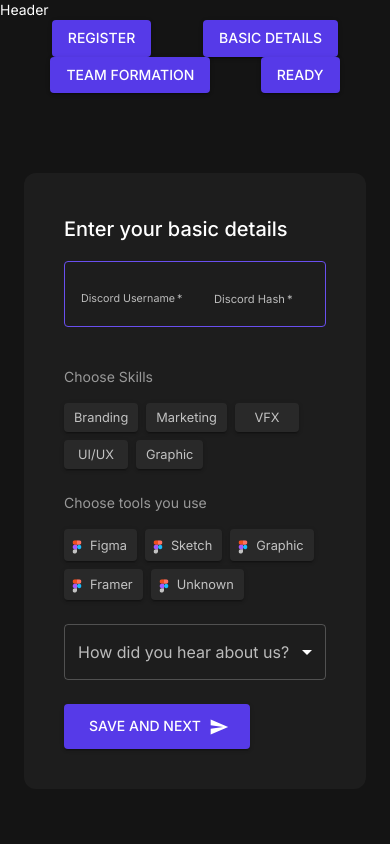
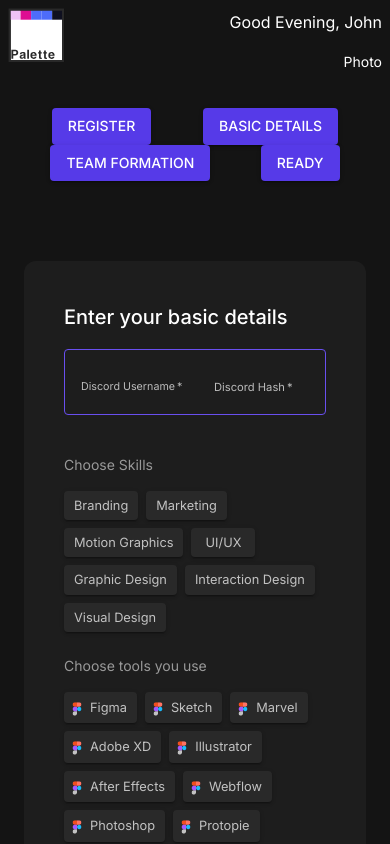
Before and after one commit to IEEE-VIT/palette-21-frontend, a React (Create React App) app: page /userForm in a window 390 px wide. Shown: the top 844 px of the page. Built offline with nearby package versions, Linux system fonts and the light colour scheme.

Commit message:
fix: react update fix and responsiveness

```diff
--- a/src/App.js
+++ b/src/App.js
@@ -2,6 +2,7 @@
 import { BrowserRouter, Route, Switch } from "react-router-dom";
 import LandingScreen from "./screens/LandingScreen/LandingScreen";
 import LoginScreen from "./screens/LoginScreen/LoginScreen";
+import play from "./screens/Playground/play";
 import UserFormScreen from "./screens/UserFormScreen/UserFormScreen";
 
 const AppRouter = () => {
@@ -11,7 +12,7 @@
         <Switch>
           <Route exact path="/" component={LandingScreen} />
           <Route exact path="/login" component={LoginScreen} />
-
+          <Route exact path="/play" component={play} />
           <Route exact path="/userForm" component={UserFormScreen} />
         </Switch>
       </BrowserRouter>
--- a/src/components/groupButton.jsx
+++ b/src/components/GroupedButton/groupButton.jsx
@@ -1,7 +1,7 @@
 import { Button, makeStyles, Typography, Icon } from "@material-ui/core";
 import PropTypes from "prop-types";
 import { React, useState } from "react";
-import figmaImage from "../assets/basicDetails/figma.svg";
+import figmaImage from "../../assets/basicDetails/figma.svg";
 
 const useStyles = makeStyles({
   smallText: {
@@ -46,6 +46,7 @@
 
   const handleClick = () => {
     setIsSelected(!isSelected);
+    props.handleSelection(props.text);
   };
 
   const enableIcon = (iconName) => {
@@ -103,6 +104,6 @@
 
 GroupedButton.propTypes = {
   text: PropTypes.string,
-  isSelected: PropTypes.bool,
   iconName: PropTypes.string,
+  handleSelection: PropTypes.func,
 };
--- /dev/null
+++ b/src/components/TopHeader/TopHeader.jsx
@@ -0,0 +1,33 @@
+import { Grid, Typography } from "@material-ui/core";
+import React from "react";
+import paletteLogo from "../../assets/logo.svg";
+
+export default function TopHeader() {
+  return (
+    <Grid container direction="row">
+      <Grid item xs={6}>
+        <Grid
+          container
+          direction="row"
+          justify="flex-start"
+          alignItems="center"
+        ></Grid>
+        <img src={paletteLogo} />
+      </Grid>
+      <Grid item xs={6}>
+        <Grid
+          container
+          direction="row"
+          justify="flex-end"
+          alignItems="center"
+          spacing={2}
+        >
+          <Grid item>
+            <Typography variant="subtitle1"> Good Evening, John</Typography>
+          </Grid>
+          <Grid item>Photo</Grid>
+        </Grid>
+      </Grid>
+    </Grid>
+  );
+}
--- /dev/null
+++ b/src/screens/Playground/play.jsx
@@ -0,0 +1,160 @@
+import { Box, Button, Grid, makeStyles, Paper } from "@material-ui/core";
+import React from "react";
+
+const useStyles = makeStyles({
+  button: {
+    // filter: `url(#round)`,
+    clipPath: `polygon(86% 0, 100% 49%, 86% 100%, 0 100%, 0 0)`,
+    padding: "0px",
+    width: "282px",
+    height: "56px",
+  },
+  button2: {
+    clipPath: `polygon(0 0, 86% 0%, 100% 50%, 86% 100%, 0 100%, 14% 50%)`,
+    padding: "0px",
+    width: "282px",
+    height: "56px",
+  },
+  button3: {
+    clipPath: `polygon(0 0, 100% 0, 100% 50%, 100% 100%, 0 100%, 14% 50%)`,
+    padding: "0px",
+    width: "282px",
+    height: "56px",
+  },
+});
+
+export default function play() {
+  const classes = useStyles();
+  return (
+    <Box p={4}>
+      <Button
+        variant="contained"
+        color="primary"
+        className={classes.button}
+        style={{ filter: `url(#round)` }}
+      >
+        <svg
+          style={{ visibility: "hidden", position: "absolute" }}
+          width="0"
+          height="0"
+          xmlns="http://www.w3.org/2000/svg"
+          version="1.1"
+        >
+          <defs>
+            <filter id="round">
+              <feGaussianBlur
+                in="SourceGraphic"
+                stdDeviation="5"
+                result="blur"
+              />
+              <feColorMatrix
+                in="blur"
+                mode="matrix"
+                values="1 0 0 0 0 0 1 0 0 0 0 0 1 0 0 0 0 0 19 -9"
+                result="goo"
+              />
+              <feComposite in="SourceGraphic" in2="goo" operator="atop" />
+            </filter>
+          </defs>
+        </svg>
+        Suppppppp
+      </Button>
+      <Button
+        variant="contained"
+        color="primary"
+        className={classes.button2}
+        style={{ filter: `url(#round)` }}
+      >
+        <svg
+          style={{ visibility: "hidden", position: "absolute" }}
+          width="0"
+          height="0"
+          xmlns="http://www.w3.org/2000/svg"
+          version="1.1"
+        >
+          <defs>
+            <filter id="round">
+              <feGaussianBlur
+                in="SourceGraphic"
+                stdDeviation="5"
+                result="blur"
+              />
+              <feColorMatrix
+                in="blur"
+                mode="matrix"
+                values="1 0 0 0 0 0 1 0 0 0 0 0 1 0 0 0 0 0 19 -9"
+                result="goo"
+              />
+              <feComposite in="SourceGraphic" in2="goo" operator="atop" />
+            </filter>
+          </defs>
+        </svg>
+        Suppppppp
+      </Button>
+      <Button
+        variant="contained"
+        color="primary"
+        className={classes.button2}
+        style={{ filter: `url(#round)` }}
+      >
+        <svg
+          style={{ visibility: "hidden", position: "absolute" }}
+          width="0"
+          height="0"
+          xmlns="http://www.w3.org/2000/svg"
+          version="1.1"
+        >
+          <defs>
+            <filter id="round">
+              <feGaussianBlur
+                in="SourceGraphic"
+                stdDeviation="5"
+                result="blur"
+              />
+              <feColorMatrix
+                in="blur"
+                mode="matrix"
+                values="1 0 0 0 0 0 1 0 0 0 0 0 1 0 0 0 0 0 19 -9"
+                result="goo"
+              />
+              <feComposite in="SourceGraphic" in2="goo" operator="atop" />
+            </filter>
+          </defs>
+        </svg>
+        Suppppppp
+      </Button>
+      <Button
+        variant="contained"
+        color="primary"
+        className={classes.button3}
+        style={{ filter: `url(#round)` }}
+      >
+        <svg
+          style={{ visibility: "hidden", position: "absolute" }}
+          width="0"
+          height="0"
+          xmlns="http://www.w3.org/2000/svg"
+          version="1.1"
+        >
+          <defs>
+            <filter id="round">
+              <feGaussianBlur
+                in="SourceGraphic"
+                stdDeviation="5"
+                result="blur"
+              />
+              <feColorMatrix
+                in="blur"
+                mode="matrix"
+                values="1 0 0 0 0 0 1 0 0 0 0 0 1 0 0 0 0 0 19 -9"
+                result="goo"
+              />
+              <feComposite in="SourceGraphic" in2="goo" operator="atop" />
+            </filter>
+          </defs>
+        </svg>
+        Suppppppp
+      </Button>
+    </Box>
+  );
+}
--- a/src/screens/UserFormScreen/BasicDetailsPage/BasicDetailsForm.jsx
+++ b/src/screens/UserFormScreen/BasicDetailsPage/BasicDetailsForm.jsx
@@ -11,9 +11,9 @@
   MenuItem,
   Typography,
 } from "@material-ui/core";
-import React from "react";
+import React, { useState, useEffect } from "react";
 import SendIcon from "@material-ui/icons/Send";
-import GroupedButton from "../../../components/groupButton";
+import GroupedButton from "../../../components/GroupedButton/groupButton";
 import NumberFormat from "react-number-format";
 import PropTypes from "prop-types";
 
@@ -81,6 +81,7 @@
       }}
       isNumericString
       prefix="# "
+      allowLeadingZeros={false}
       allowNegative={false}
       isAllowed={withValueLimit}
     />
@@ -93,16 +94,100 @@
   onChange: PropTypes.func.isRequired,
 };
 
-export default function BasicDetailsForm() {
+export default function BasicDetailsForm(props) {
   const classes = useStyles();
-  const [age, setAge] = React.useState("");
-  const handleChange = (event) => {
-    setAge(event.target.value);
+  const [hearUs, setHearUs] = useState("");
+  const [isValidForm, setIsValidForm] = useState(false);
+  const [discordUsername, setDiscordUsername] = useState("");
+  const [discordHash, setDiscordHash] = useState("");
+  const [selectedSkills, setSelectedSkills] = useState([]);
+  const [selectedTools, setSelectedTools] = useState([]);
+
+  useEffect(() => {
+    checkValidation();
+  }, [hearUs, discordHash, discordUsername, selectedSkills, selectedTools]);
+
+  useEffect(() => {
+    console.log("Initialise Call");
+  }, []);
+
+  const handleSelectedSkillChange = (input) => {
+    if (selectedSkills.includes(input)) {
+      const index = selectedSkills.indexOf(input);
+      if (index > -1) {
+        selectedSkills.splice(index, 1);
+      }
+    } else {
+      selectedSkills.push(input);
+      setSelectedSkills(selectedSkills);
+    }
+
+    console.log(selectedSkills);
   };
+
+  const handleSelectedToolChange = (input) => {
+    if (selectedTools.includes(input)) {
+      const index = selectedTools.indexOf(input);
+      if (index > -1) {
+        selectedTools.splice(index, 1);
+      }
+    } else {
+      selectedTools.push(input);
+      setSelectedTools(selectedTools);
+    }
+    console.log(selectedTools);
+  };
+
+  const handleHearUsSelection = (event) => {
+    setHearUs(event.target.value);
+  };
+
+  const handleNameChange = (event) => {
+    setDiscordUsername(event.target.value);
+    console.log(event.target.value);
+  };
+
+  const handleHashChange = (event) => {
+    setDiscordHash(event.target.value);
+    console.log(event.target.value);
+  };
+
+  const checkValidation = () => {
+    console.log("This is from checkValidation", hearUs);
+    if (
+      selectedSkills.length !== 0 &&
+      selectedTools.length !== 0 &&
+      hearUs !== "none" &&
+      discordUsername !== "" &&
+      discordHash !== ""
+    ) {
+      setIsValidForm(true);
+    } else {
+      setIsValidForm(false);
+    }
+  };
+
+  const buttonNext = () => {
+    props.moveNext("teamFormation");
+  };
+
+  const tools = [
+    "Figma",
+    "Sketch",
+    "Marvel",
+    "Adobe XD",
+    "Illustrator",
+    "After Effects",
+    "Webflow",
+    "Photoshop",
+    "Protopie",
+    "Framer",
+    "Balsamiq",
+  ];
 
   return (
     <div>
-      <Box m={4} mx={3} mt={10}>
+      <Box m={4} mx={{ xs: 3, md: 15 }} mt={10}>
         <Paper class={classes.paper} variant="elevation" elevation={10}>
           <Box p={5}>
             <Grid container direction="column">
@@ -126,7 +211,8 @@
                             required
                             label="Discord Hash"
                             placeholder="#2424"
-                            hint="lmao"
+                            hint="#2424"
+                            onChange={handleHashChange}
                             InputProps={{
                               disableUnderline: true,
                               className: classes.inputFields,
@@ -146,6 +232,7 @@
                             id="standard-required"
                             label="Discord Username"
                             placeholder="design.melon"
+                            onChange={handleNameChange}
                             InputProps={{
                               disableUnderline: true,
                               className: classes.inputFields,
@@ -173,19 +260,47 @@
                 <Box mt={2}>
                   <Grid container direction="row" spacing={1}>
                     <Grid item>
-                      <GroupedButton text="Branding" isSelected="false" />
+                      <GroupedButton
+                        text="Branding"
+                        isSelected="false"
+                        handleSelection={handleSelectedSkillChange}
+                      />
                     </Grid>
                     <Grid item>
-                      <GroupedButton text="Marketing" />
+                      <GroupedButton
+                        text="Marketing"
+                        handleSelection={handleSelectedSkillChange}
+                      />
                     </Grid>
                     <Grid item>
-                      <GroupedButton text="VFX" />
+                      <GroupedButton
+                        text="Motion Graphics"
+                        handleSelection={handleSelectedSkillChange}
+                      />
                     </Grid>
                     <Grid item>
-                      <GroupedButton text="UI/UX" />
+                      <GroupedButton
+                        text="UI/UX"
+                        handleSelection={handleSelectedSkillChange}
+                      />
                     </Grid>
                     <Grid item>
-                      <GroupedButton text="Graphic" />
+                      <GroupedButton
+                        text="Graphic Design"
+                        handleSelection={handleSelectedSkillChange}
+                      />
+                    </Grid>
+                    <Grid item>
+                      <GroupedButton
+                        text="Interaction Design"
+                        handleSelection={handleSelectedSkillChange}
+                      />
+                    </Grid>
+                    <Grid item>
+                      <GroupedButton
+                        text="Visual Design"
+                        handleSelection={handleSelectedSkillChange}
+                      />
                     </Grid>
                   </Grid>
                 </Box>
@@ -200,25 +315,18 @@
               <Grid item>
                 <Box mt={2}>
                   <Grid container direction="row" spacing={1}>
-                    <Grid item>
-                      <GroupedButton
-                        text="Figma"
-                        isSelected="false"
-                        iconName="figmaIcon"
-                      />
-                    </Grid>
-                    <Grid item>
-                      <GroupedButton text="Sketch" iconName="figmaIcon" />
-                    </Grid>
-                    <Grid item>
-                      <GroupedButton text="Graphic" iconName="figmaIcon" />
-                    </Grid>
-                    <Grid item>
-                      <GroupedButton text="Framer" iconName="figmaIcon" />
-                    </Grid>
-                    <Grid item>
-                      <GroupedButton text="Unknown" iconName="figmaIcon" />
-                    </Grid>
+                    {tools.map((item, index) => {
+                      return (
+                        <Grid item key={index}>
+                          <GroupedButton
+                            text={item}
+                            isSelected="false"
+                            iconName={item + "icon"}
+                            handleSelection={handleSelectedSkillChange}
+                          />
+                        </Grid>
+                      );
+                    })}
                   </Grid>
                 </Box>
               </Grid>
@@ -231,16 +339,16 @@
                   >
                     <InputLabel>How did you hear about us?</InputLabel>
                     <Select
-                      value={age}
-                      onChange={handleChange}
+                      value={hearUs}
+                      onChange={handleHearUsSelection}
                       label="How did you hear about us?"
                     >
-                      <MenuItem value="">
+                      <MenuItem value={"none"}>
                         <em>None</em>
                       </MenuItem>
-                      <MenuItem value={10}>Twitter</MenuItem>
-                      <MenuItem value={20}>Instagram</MenuItem>
-                      <MenuItem value={30}>Friend</MenuItem>
+                      <MenuItem value={"twitter"}>Twitter</MenuItem>
+                      <MenuItem value={"instagram"}>Instagram</MenuItem>
+                      <MenuItem value={"friend"}>Friend</MenuItem>
                     </Select>
                   </FormControl>
                 </Box>
@@ -248,7 +356,11 @@
               <Grid item>
                 <Box mt={3}>
                   <Button
+                    disabled={!isValidForm}
                     className={classes.button}
+                    onClick={() => {
+                      buttonNext();
+                    }}
                     variant="contained"
                     color="primary"
                     endIcon={<SendIcon />}
@@ -264,3 +376,7 @@
     </div>
   );
 }
+
+BasicDetailsForm.PropTypes = {
+  moveNext: PropTypes.func,
+};
--- a/src/screens/UserFormScreen/TeamFormation/CreateTeamForm.jsx
+++ b/src/screens/UserFormScreen/TeamFormation/CreateTeamForm.jsx
@@ -6,10 +6,6 @@
   Button,
   TextField,
   Switch,
-  FormControl,
-  InputLabel,
-  Select,
-  MenuItem,
   Typography,
   Divider,
 } from "@material-ui/core";
--- a/src/screens/UserFormScreen/UserFormScreen.jsx
+++ b/src/screens/UserFormScreen/UserFormScreen.jsx
@@ -1,7 +1,7 @@
-import { Button, Grid } from "@material-ui/core";
+import { Button, Grid, Box } from "@material-ui/core";
 import { React, useState } from "react";
+import TopHeader from "../../components/TopHeader/TopHeader";
 import BasicDeatilsPage from "./BasicDetailsPage/BasicDeatilsPage";
-import BasicTeamForm from "./BasicDetailsPage/BasicTeamForm";
 import UserFormCompletionScreen from "./FormHelpers/UserFormCompletionScreen";
 import CreateTeamForm from "./TeamFormation/CreateTeamForm";
 import TeamFormationForm from "./TeamFormation/TeamForm";
@@ -16,7 +16,7 @@
   const switchPage = (input) => {
     switch (input) {
       case "userBasicDetails":
-        return <BasicDeatilsPage />;
+        return <BasicDeatilsPage moveNext={setPage} />;
       case "createTeamForm":
         return <CreateTeamForm />;
       case "teamFormation":
@@ -28,7 +28,11 @@
   return (
     <div>
       <Grid container direction="column">
-        <Grid item>Header</Grid>
+        <Grid item>
+          <Box p={{ xs: 1, md: 4 }}>
+            <TopHeader />
+          </Box>
+        </Grid>
         <Grid item>
           <Grid
             container
```
Also changed, not shown: src/screens/UserFormScreen/BasicDetailsPage/BasicDeatilsPage.jsx (+7 -3 lines), src/assets/logo.svg (added).
